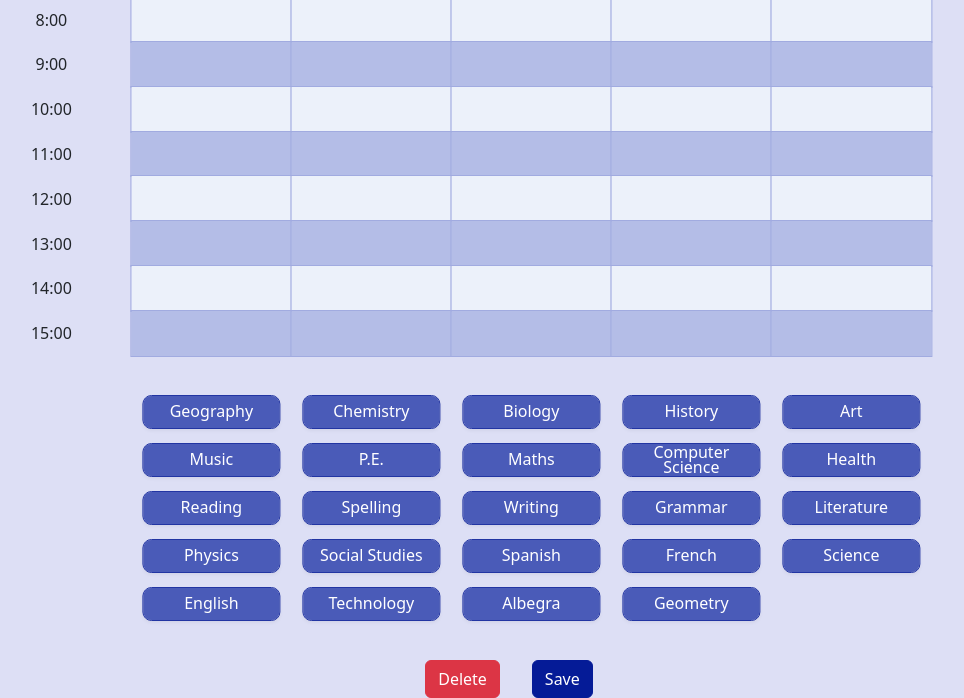
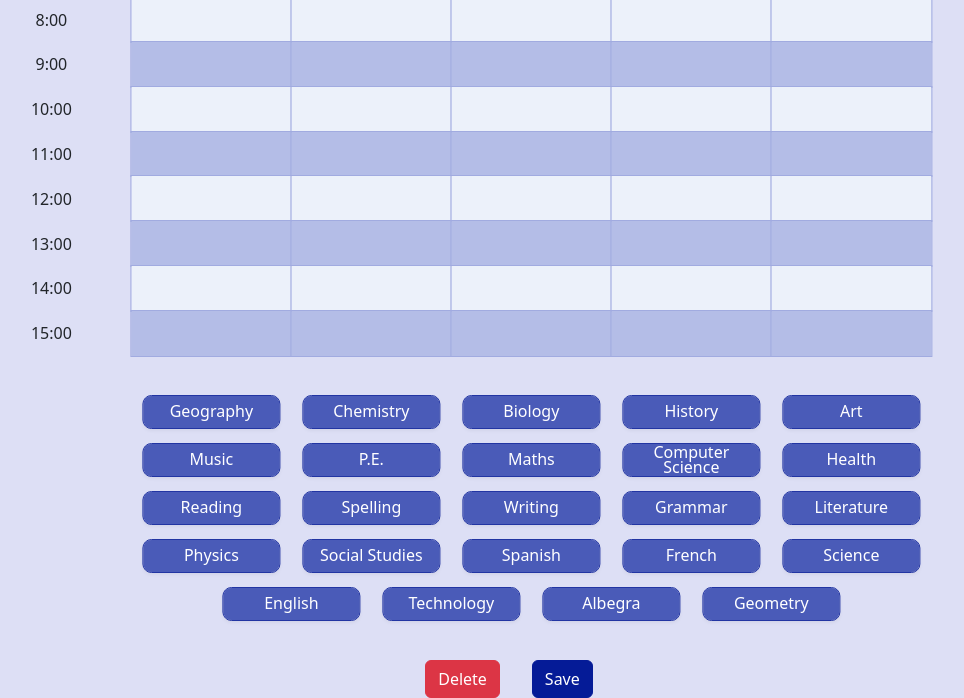
Before and after one commit to AzazeIIo/class-schedule-maker, a plain HTML site: page index.html in a window 1280 px wide. Shown: the part 118-816 px from the top of the page, without its empty margins (131-1095 px from the left). Drawn offline with nearby package versions, Linux system fonts and the light colour scheme.

Commit message:
Design improvement

```diff
--- a/index.html
+++ b/index.html
@@ -160,7 +160,7 @@
             </div>
         </div>
         <div class="row mb-3">
-            <div class="col-2"></div>
+            <div class="col-3"></div>
             <div id="eng" class="col-2">
                 <div class="classCard text-white shadow-sm">English</div>
             </div>
```
